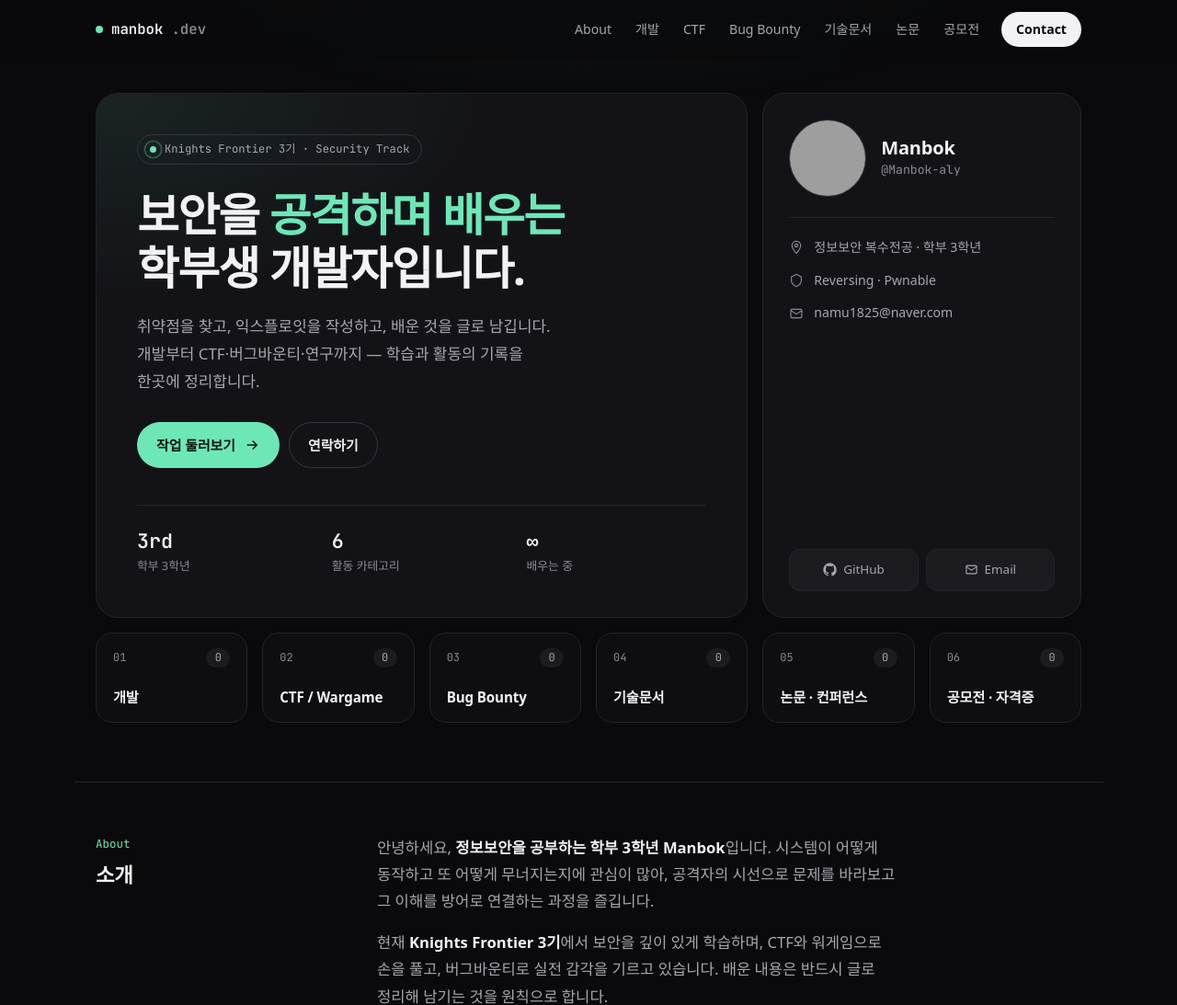
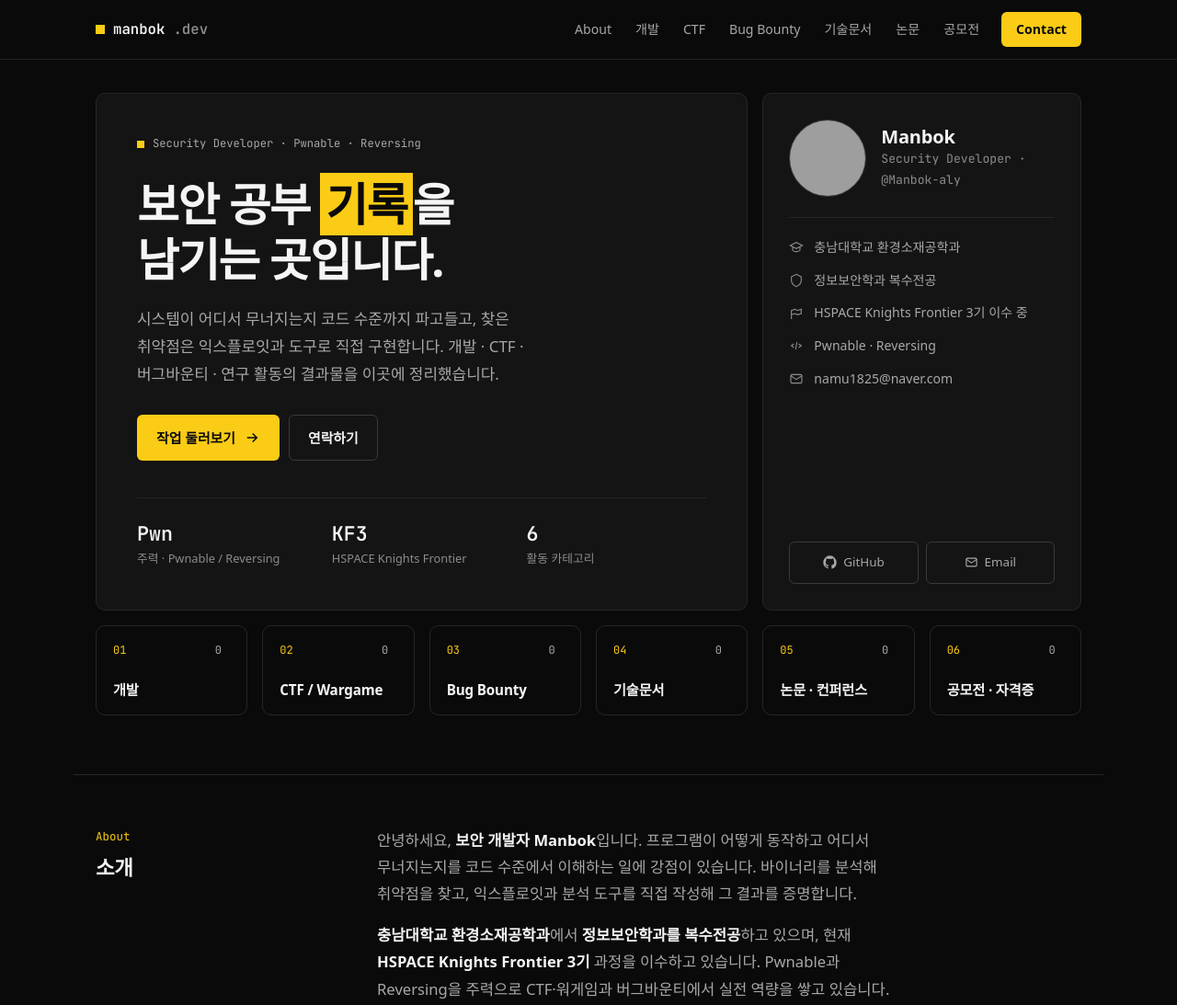
Before and after one commit to Manbok-aly/manbok, a website: page index.html in a window 1280 px wide. Shown: the top 1093 px of the page at 92% size. Drawn offline with Linux system fonts and the light colour scheme; grey boxes are pictures that could not be loaded; a web font is replaced by a local one.

Commit message:
사이트 디자인수정

```diff
--- a/index.html
+++ b/index.html
@@ -3,10 +3,10 @@
 <head>
   <meta charset="UTF-8" />
   <meta name="viewport" content="width=device-width, initial-scale=1.0" />
-  <title>Manbok · Security Portfolio</title>
-  <meta name="description" content="정보보안을 공부하는 학부생 Manbok의 포트폴리오 — 개발, CTF/Wargame, Bug Bounty, 기술문서, 논문, 공모전·자격증" />
-  <meta property="og:title" content="Manbok · Security Portfolio" />
-  <meta property="og:description" content="Knights Frontier 3기 · 보안을 공부하는 학부생의 포트폴리오" />
+  <title>Manbok · Security Developer</title>
+  <meta name="description" content="보안 개발자 Manbok의 포트폴리오 — 개발, CTF/Wargame, Bug Bounty, 기술문서, 논문, 공모전·자격증" />
+  <meta property="og:title" content="Manbok · Security Developer" />
+  <meta property="og:description" content="Pwnable · Reversing 중심의 보안 개발자 Manbok의 포트폴리오" />
   <meta property="og:type" content="website" />
   <link rel="preconnect" href="https://fonts.googleapis.com" />
   <link rel="preconnect" href="https://fonts.gstatic.com" crossorigin />
@@ -16,29 +16,27 @@
     :root {
       color-scheme: dark;
 
-      /* neutral dark base + a single mint accent */
-      --bg: #0a0a0c;
-      --bg-2: #0e0e11;
-      --surface: #131317;
-      --surface-2: #1b1b20;
-      --border: #232329;
-      --border-light: #34343c;
+      /* black base + one solid yellow accent */
+      --bg: #0a0a0a;
+      --bg-2: #0f0f0f;
+      --surface: #141414;
+      --surface-2: #1c1c1c;
+      --border: #262626;
+      --border-light: #3a3a3a;
 
-      --text: #f2f2f4;
-      --text-mid: #a6a6b0;
-      --text-dim: #8a8a94;
+      --text: #f5f5f5;
+      --text-mid: #a8a8a8;
+      --text-dim: #8c8c8c;
 
-      --brand: #6ee7b7;
-      --brand-ink: #04130d;               /* text on top of --brand */
-      --brand-soft: rgba(110, 231, 183, .1);
+      --brand: #facc15;
+      --brand-ink: #0a0a0a;               /* text on top of --brand */
 
-      --radius: 18px;
-      --radius-sm: 10px;
+      --radius: 10px;
+      --radius-sm: 6px;
       --maxw: 1120px;
       --nav-h: 64px;
       --mono: 'JetBrains Mono', ui-monospace, monospace;
       --sans: 'Pretendard', system-ui, -apple-system, 'Segoe UI', sans-serif;
-      --shadow: 0 24px 60px -30px rgba(0, 0, 0, .8);
     }
 
     * { box-sizing: border-box; margin: 0; padding: 0; }
@@ -54,78 +52,57 @@
       overflow-x: hidden;
     }
     a { color: inherit; text-decoration: none; }
-    ::selection { background: rgba(110, 231, 183, .28); }
-
-    /* one soft glow behind the top of the page */
-    body::before {
-      content: "";
-      position: fixed; inset: 0; z-index: -2;
-      background: radial-gradient(900px 460px at 50% -200px, rgba(110, 231, 183, .1), transparent 70%);
-      pointer-events: none;
-    }
+    ::selection { background: var(--brand); color: var(--brand-ink); }
 
     .wrap { max-width: var(--maxw); margin: 0 auto; padding-inline: 24px; }
 
     /* ===================== NAV ===================== */
     header.nav {
       position: sticky; top: 0; z-index: 100;
-      -webkit-backdrop-filter: blur(16px) saturate(140%);
-      backdrop-filter: blur(16px) saturate(140%);
-      background: rgba(10, 10, 12, .72);
-      border-bottom: 1px solid transparent;
-      transition: border-color .3s;
+      background: var(--bg);
+      border-bottom: 1px solid var(--border);
     }
-    header.nav.scrolled { border-bottom-color: var(--border); }
     .nav-inner { display: flex; align-items: center; justify-content: space-between; height: var(--nav-h); }
     .logo { font-family: var(--mono); font-weight: 600; font-size: .98rem; display: flex; align-items: center; gap: 9px; }
-    .logo .dot { width: 8px; height: 8px; border-radius: 50%; background: var(--brand); }
+    .logo .dot { width: 10px; height: 10px; background: var(--brand); }
     .logo b { font-weight: 600; color: var(--text-dim); }
     .nav-links { display: flex; align-items: center; gap: 2px; }
-    .nav-links a {
-      font-size: .88rem; color: var(--text-mid); padding: 7px 12px; border-radius: 8px;
-      transition: color .2s, background .2s;
-    }
-    .nav-links a:hover { color: var(--text); background: rgba(255, 255, 255, .05); }
+    .nav-links a { font-size: .88rem; color: var(--text-mid); padding: 7px 12px; }
+    .nav-links a:hover { color: var(--brand); }
     .nav-links a.nav-cta {
       margin-left: 10px; font-weight: 600; padding: 7px 16px;
-      color: var(--bg); background: var(--text); border-radius: 999px;
+      color: var(--brand-ink); background: var(--brand); border-radius: var(--radius-sm);
     }
-    .nav-links a.nav-cta:hover { color: var(--bg); background: #fff; }
-    .nav-toggle { display: none; background: none; border: 1px solid var(--border-light); color: var(--text); border-radius: 9px; padding: 5px 12px; font-size: 1.15rem; cursor: pointer; }
+    .nav-links a.nav-cta:hover { color: var(--brand-ink); }
+    .nav-toggle { display: none; background: none; border: 1px solid var(--border-light); color: var(--text); border-radius: var(--radius-sm); padding: 5px 12px; font-size: 1.15rem; cursor: pointer; }
 
-    /* ===================== HERO (bento) ===================== */
+    /* ===================== HERO ===================== */
     .hero { padding-block: 36px 64px; }
     .bento { display: grid; grid-template-columns: repeat(12, minmax(0, 1fr)); gap: 16px; }
-    .tile { background: var(--surface); border: 1px solid var(--border); border-radius: 24px; }
+    .tile { background: var(--surface); border: 1px solid var(--border); border-radius: var(--radius); }
 
-    .intro {
-      grid-column: span 8; display: flex; flex-direction: column; padding: 44px;
-      background: radial-gradient(620px 320px at 0% 0%, rgba(110, 231, 183, .08), transparent 70%), var(--surface);
-    }
+    .intro { grid-column: span 8; display: flex; flex-direction: column; padding: 44px; }
     .eyebrow {
       align-self: flex-start; display: inline-flex; align-items: center; gap: 9px;
-      font-family: var(--mono); font-size: .76rem; color: var(--text-mid);
-      border: 1px solid var(--border-light); padding: 5px 13px; border-radius: 999px; margin-bottom: 26px;
+      font-family: var(--mono); font-size: .76rem; color: var(--text-mid); margin-bottom: 26px;
     }
-    .eyebrow .pulse { width: 7px; height: 7px; border-radius: 50%; background: var(--brand); position: relative; }
-    .eyebrow .pulse::after { content: ""; position: absolute; inset: -4px; border-radius: 50%; border: 1px solid var(--brand); animation: ping 1.8s ease-out infinite; }
-    @keyframes ping { 0% { transform: scale(.6); opacity: .9; } 100% { transform: scale(1.9); opacity: 0; } }
+    .eyebrow .pulse { width: 8px; height: 8px; background: var(--brand); }
 
-    .hero h1 { font-size: clamp(2rem, 4.4vw, 3.1rem); line-height: 1.16; letter-spacing: -.03em; font-weight: 700; }
-    .hero h1 .grad { color: var(--brand); }
+    .hero h1 { font-size: clamp(2rem, 4.4vw, 3.1rem); line-height: 1.2; letter-spacing: -.03em; font-weight: 700; }
+    .hero h1 .grad {
+      background: var(--brand); color: var(--brand-ink); padding: 0 .12em;
+      -webkit-box-decoration-break: clone; box-decoration-break: clone;
+    }
     .hero .lead { color: var(--text-mid); font-size: 1.06rem; margin-top: 20px; max-width: 48ch; }
     .hero .actions { display: flex; gap: 10px; flex-wrap: wrap; margin-top: 30px; }
     .btn {
       display: inline-flex; align-items: center; gap: 9px;
-      font-size: .93rem; font-weight: 600; padding: 11px 20px; border-radius: 999px;
+      font-size: .93rem; font-weight: 600; padding: 11px 20px; border-radius: var(--radius-sm);
       border: 1px solid transparent; cursor: pointer;
-      transition: transform .15s, filter .15s, background .2s, border-color .2s;
     }
-    .btn:hover { transform: translateY(-2px); }
     .btn-primary { background: var(--brand); color: var(--brand-ink); }
-    .btn-primary:hover { filter: brightness(1.08); }
     .btn-ghost { border-color: var(--border-light); color: var(--text); }
-    .btn-ghost:hover { background: var(--surface-2); }
+    .btn-ghost:hover { border-color: var(--brand); color: var(--brand); }
 
     .hero-stats {
       display: grid; grid-template-columns: repeat(3, minmax(0, 1fr)); gap: 16px;
@@ -151,24 +128,21 @@
     .profile-card .socials a {
       flex: 1; display: flex; align-items: center; justify-content: center; gap: 7px;
       font-size: .84rem; font-weight: 500; color: var(--text-mid);
-      background: var(--surface-2); border: 1px solid var(--border); border-radius: 12px; padding: 10px;
-      transition: color .2s, border-color .2s;
+      border: 1px solid var(--border-light); border-radius: var(--radius-sm); padding: 10px;
     }
-    .profile-card .socials a:hover { color: var(--text); border-color: var(--border-light); }
+    .profile-card .socials a:hover { color: var(--brand); border-color: var(--brand); }
     .profile-card .socials svg { width: 15px; height: 15px; }
 
     /* category shortcuts */
     .quick-row { grid-column: 1 / -1; display: grid; grid-template-columns: repeat(6, minmax(0, 1fr)); gap: 16px; }
     .quick {
       display: flex; flex-direction: column; justify-content: space-between; gap: 22px;
-      padding: 16px 18px; background: var(--bg-2); border: 1px solid var(--border); border-radius: var(--radius);
-      transition: transform .2s, border-color .2s, background .2s;
+      padding: 16px 18px; border: 1px solid var(--border); border-radius: var(--radius);
     }
-    .quick:hover { transform: translateY(-2px); border-color: var(--border-light); background: var(--surface); }
+    .quick:hover { border-color: var(--brand); }
     .quick .q-top { display: flex; align-items: center; justify-content: space-between; font-family: var(--mono); font-size: .75rem; color: var(--text-dim); }
-    .quick .q-num { transition: color .2s; }
-    .quick:hover .q-num { color: var(--brand); }
-    .quick .q-count { min-width: 26px; text-align: center; padding: 0 8px; border-radius: 999px; background: var(--surface-2); color: var(--text-mid); }
+    .quick .q-num { color: var(--brand); }
+    .quick .q-count { min-width: 26px; text-align: center; color: var(--text-mid); }
     .quick .q-name { font-size: .95rem; font-weight: 600; letter-spacing: -.01em; line-height: 1.4; }
 
     /* ===================== SECTIONS ===================== */
@@ -187,16 +161,15 @@
     .sec-head .kicker { font-family: var(--mono); font-size: .78rem; color: var(--brand); }
     .sec-head h2 { font-size: 1.4rem; font-weight: 700; letter-spacing: -.02em; line-height: 1.35; }
     .sec-head .desc { color: var(--text-dim); font-size: .9rem; line-height: 1.65; }
-    .sec-head .count { font-family: var(--mono); font-size: .76rem; color: var(--text-mid); border: 1px solid var(--border); padding: 3px 11px; border-radius: 999px; }
+    .sec-head .count { font-family: var(--mono); font-size: .76rem; color: var(--text-dim); }
 
     /* ===================== CARDS ===================== */
     .grid { display: grid; grid-template-columns: repeat(auto-fill, minmax(280px, 1fr)); gap: 16px; align-content: start; }
     .card {
       position: relative; background: var(--surface); border: 1px solid var(--border);
       border-radius: var(--radius); padding: 24px; overflow: hidden;
-      transition: transform .2s, border-color .2s, box-shadow .2s;
     }
-    .card:hover { transform: translateY(-3px); border-color: var(--border-light); box-shadow: var(--shadow); }
+    .card:hover { border-color: var(--brand); }
     .card h3 { font-size: 1.1rem; font-weight: 700; letter-spacing: -.01em; line-height: 1.45; margin: 10px 0 8px; }
     .card p { color: var(--text-mid); font-size: .92rem; }
     .card .foot { margin-top: 18px; display: flex; align-items: center; justify-content: space-between; }
@@ -207,11 +180,11 @@
     .empty {
       grid-column: 1 / -1;
       display: flex; align-items: center; gap: 16px;
-      border: 1px solid var(--border); border-radius: var(--radius);
-      padding: 20px 22px; background: var(--bg-2);
+      border: 1px dashed var(--border-light); border-radius: var(--radius);
+      padding: 20px 22px;
     }
-    .empty .ic { width: 38px; height: 38px; border-radius: 11px; background: var(--surface-2); display: flex; align-items: center; justify-content: center; flex: none; }
-    .empty .ic svg { width: 19px; height: 19px; color: var(--text-mid); }
+    .empty .ic { width: 38px; height: 38px; display: flex; align-items: center; justify-content: center; flex: none; }
+    .empty .ic svg { width: 20px; height: 20px; color: var(--text-dim); }
     .empty .t { font-size: .9rem; line-height: 1.65; color: var(--text-dim); }
     .empty .t b { color: var(--text); font-weight: 600; }
     .empty .t span { font-family: var(--mono); font-size: .76rem; }
@@ -225,12 +198,16 @@
     /* ===================== CONTACT ===================== */
     .contact {
       display: flex; align-items: center; justify-content: space-between; gap: 28px 40px; flex-wrap: wrap;
-      background: radial-gradient(520px 260px at 100% 0%, rgba(110, 231, 183, .1), transparent 70%), var(--surface);
-      border: 1px solid var(--border); border-radius: 24px; padding: 44px;
+      background: var(--brand); color: var(--brand-ink);
+      border-radius: var(--radius); padding: 44px;
     }
     .contact h2 { font-size: clamp(1.5rem, 3vw, 2rem); font-weight: 700; letter-spacing: -.02em; line-height: 1.3; }
-    .contact p { color: var(--text-mid); margin-top: 8px; }
+    .contact p { color: rgba(10, 10, 10, .72); margin-top: 8px; }
     .contact .actions { display: flex; gap: 10px; flex-wrap: wrap; }
+    .contact .btn-primary { background: var(--brand-ink); color: var(--brand); }
+    .contact .btn-ghost { border-color: var(--brand-ink); color: var(--brand-ink); }
+    .contact .btn-ghost:hover { background: var(--brand-ink); color: var(--brand); }
+    .contact :is(a, button):focus-visible { outline-color: var(--brand-ink); }
 
     /* ===================== FOOTER ===================== */
     footer.site { border-top: 1px solid var(--border); margin-top: 24px; padding: 28px 0; }
@@ -238,16 +215,15 @@
     .foot-inner .c { font-family: var(--mono); font-size: .78rem; color: var(--text-dim); }
     .foot-inner .links { display: flex; gap: 18px; }
     .foot-inner .links a { font-size: .85rem; color: var(--text-mid); }
-    .foot-inner .links a:hover { color: var(--text); }
+    .foot-inner .links a:hover { color: var(--brand); }
 
     /* to top */
-    .totop { position: fixed; right: 24px; bottom: 24px; width: 42px; height: 42px; border-radius: 50%; background: var(--surface-2); border: 1px solid var(--border-light); color: var(--text); display: flex; align-items: center; justify-content: center; cursor: pointer; opacity: 0; pointer-events: none; transition: opacity .3s, transform .2s; z-index: 90; }
+    .totop { position: fixed; right: 24px; bottom: 24px; width: 42px; height: 42px; border-radius: var(--radius-sm); background: var(--brand); border: 0; color: var(--brand-ink); display: flex; align-items: center; justify-content: center; cursor: pointer; opacity: 0; pointer-events: none; transition: opacity .2s; z-index: 90; }
     .totop.show { opacity: 1; pointer-events: auto; }
-    .totop:hover { transform: translateY(-3px); }
 
-    /* reveal animation */
-    .reveal { opacity: 0; transform: translateY(20px); transition: opacity .6s ease, transform .6s cubic-bezier(.22, 1, .36, 1); }
-    .reveal.in { opacity: 1; transform: none; }
+    /* reveal: a plain fade-in */
+    .reveal { opacity: 0; transition: opacity .4s ease; }
+    .reveal.in { opacity: 1; }
 
     /* ===================== RESPONSIVE ===================== */
     @media (max-width: 960px) {
@@ -268,8 +244,7 @@
     }
     @media (prefers-reduced-motion: reduce) {
       html { scroll-behavior: auto; }
-      .reveal { opacity: 1; transform: none; transition: none; }
-      .eyebrow .pulse::after { animation: none; }
+      .reveal { opacity: 1; transition: none; }
     }
   </style>
   <link rel="stylesheet" href="posts.css" />
@@ -299,11 +274,11 @@
     <section class="hero wrap">
       <div class="bento">
         <div class="tile intro reveal">
-          <span class="eyebrow"><span class="pulse"></span>Knights Frontier 3기 · Security Track</span>
-          <h1>보안을 <span class="grad">공격하며 배우는</span><br />학부생 개발자입니다.</h1>
+          <span class="eyebrow"><span class="pulse"></span>Security Developer · Pwnable · Reversing</span>
+          <h1>보안 공부 <span class="grad">기록</span>을<br />남기는 곳입니다.</h1>
           <p class="lead">
-            취약점을 찾고, 익스플로잇을 작성하고, 배운 것을 글로 남깁니다.
-            개발부터 CTF·버그바운티·연구까지 — 학습과 활동의 기록을 한곳에 정리합니다.
+            시스템이 어디서 무너지는지 코드 수준까지 파고들고, 찾은 취약점은 익스플로잇과 도구로 직접 구현합니다.
+            개발 · CTF · 버그바운티 · 연구 활동의 결과물을 이곳에 정리했습니다.
           </p>
           <div class="actions">
             <a href="#dev" class="btn btn-primary">
@@ -313,9 +288,9 @@
             <a href="#contact" class="btn btn-ghost">연락하기</a>
           </div>
           <div class="hero-stats">
-            <div class="st"><div class="n">3rd</div><div class="l">학부 3학년</div></div>
+            <div class="st"><div class="n">Pwn</div><div class="l">주력 · Pwnable / Reversing</div></div>
+            <div class="st"><div class="n">KF3</div><div class="l">HSPACE Knights Frontier</div></div>
             <div class="st"><div class="n">6</div><div class="l">활동 카테고리</div></div>
-            <div class="st"><div class="n">∞</div><div class="l">배우는 중</div></div>
           </div>
         </div>
 
@@ -332,17 +307,25 @@
             </div>
             <div>
               <h2 class="profile-name">Manbok</h2>
-              <div class="handle">@Manbok-aly</div>
+              <div class="handle">Security Developer · @Manbok-aly</div>
             </div>
           </div>
           <ul class="meta">
             <li>
-              <svg viewBox="0 0 24 24" fill="none" stroke="currentColor" stroke-width="1.7"><path d="M12 2a7 7 0 0 0-7 7c0 5 7 13 7 13s7-8 7-13a7 7 0 0 0-7-7z"/><circle cx="12" cy="9" r="2.5"/></svg>
-              정보보안 복수전공 · 학부 3학년
+              <svg viewBox="0 0 24 24" fill="none" stroke="currentColor" stroke-width="1.7"><path d="M2 9l10-5 10 5-10 5z"/><path d="M6 11v5c0 1.5 3 3 6 3s6-1.5 6-3v-5"/></svg>
+              충남대학교 환경소재공학과
             </li>
             <li>
               <svg viewBox="0 0 24 24" fill="none" stroke="currentColor" stroke-width="1.7"><path d="M12 2l8 4v6c0 5-3.5 8-8 10-4.5-2-8-5-8-10V6z"/></svg>
-              Reversing · Pwnable
+              정보보안학과 복수전공
+            </li>
+            <li>
+              <svg viewBox="0 0 24 24" fill="none" stroke="currentColor" stroke-width="1.7"><path d="M4 21v-7M4 14l6-2 4 2 6-2V5l-6 2-4-2-6 2z"/></svg>
+              HSPACE Knights Frontier 3기 이수 중
+            </li>
+            <li>
+              <svg viewBox="0 0 24 24" fill="none" stroke="currentColor" stroke-width="1.7"><path d="M8 9l-4 3 4 3M16 9l4 3-4 3M13 6l-2 12"/></svg>
+              Pwnable · Reversing
             </li>
             <li>
               <svg viewBox="0 0 24 24" fill="none" stroke="currentColor" stroke-width="1.7"><rect x="3" y="5" width="18" height="14" rx="2"/><path d="M3 7l9 6 9-6"/></svg>
@@ -383,18 +366,18 @@
       </div>
       <div class="about-text reveal">
         <p>
-          안녕하세요, <span class="hl">정보보안을 공부하는 학부 3학년 Manbok</span>입니다.
-          시스템이 어떻게 동작하고 또 어떻게 무너지는지에 관심이 많아, 공격자의 시선으로
-          문제를 바라보고 그 이해를 방어로 연결하는 과정을 즐깁니다.
+          안녕하세요, <span class="hl">보안 개발자 Manbok</span>입니다.
+          프로그램이 어떻게 동작하고 어디서 무너지는지를 코드 수준에서 이해하는 일에 강점이 있습니다.
+          바이너리를 분석해 취약점을 찾고, 익스플로잇과 분석 도구를 직접 작성해 그 결과를 증명합니다.
         </p>
         <p>
-          현재 <span class="hl">Knights Frontier 3기</span>에서 보안을 깊이 있게 학습하며,
-          CTF와 워게임으로 손을 풀고, 버그바운티로 실전 감각을 기르고 있습니다.
-          배운 내용은 반드시 글로 정리해 남기는 것을 원칙으로 합니다.
+          <span class="hl">충남대학교 환경소재공학과</span>에서 <span class="hl">정보보안학과를 복수전공</span>하고 있으며,
+          현재 <span class="hl">HSPACE Knights Frontier 3기</span> 과정을 이수하고 있습니다.
+          Pwnable과 Reversing을 주력으로 CTF·워게임과 버그바운티에서 실전 역량을 쌓고 있습니다.
         </p>
         <p>
-          이 포트폴리오는 <span class="hl">개발 · CTF · 버그바운티 · 기술문서 · 논문 · 공모전</span>의
-          여섯 갈래로 제 성장 기록을 모아두는 공간입니다. 아래에서 각 활동을 확인해 주세요.
+          만든 것은 코드로, 배운 것은 글로 남기는 것을 원칙으로 합니다.
+          아래에 <span class="hl">개발 · CTF · 버그바운티 · 기술문서 · 논문 · 공모전</span> 여섯 분야의 결과물을 정리했습니다.
         </p>
       </div>
     </section>
@@ -405,7 +388,7 @@
         <div class="left">
           <span class="kicker">01</span>
           <h2>개발 · Development</h2>
-          <p class="desc">보안 도구, 사이드 프로젝트, 자동화 스크립트 등 직접 만든 결과물.</p>
+          <p class="desc">직접 설계하고 구현한 보안 도구, 프로젝트, 자동화 스크립트.</p>
         </div>
         <span class="count">0 projects</span>
       </div>
@@ -511,8 +494,8 @@
     <section class="sec wrap" id="contact">
       <div class="contact reveal">
         <div>
-          <h2>함께 이야기 나눠요</h2>
-          <p>협업 제안, 스터디, 혹은 그냥 보안 이야기까지 — 편하게 연락 주세요.</p>
+          <h2>함께 일할 기회를 찾고 있습니다</h2>
+          <p>채용·인턴십 제안과 프로젝트 협업 모두 환영합니다. 메일 주시면 빠르게 회신드리겠습니다.</p>
         </div>
         <div class="actions">
           <a href="mailto:namu1825@naver.com" class="btn btn-primary">
@@ -531,7 +514,7 @@
   <!-- ===================== FOOTER ===================== -->
   <footer class="site">
     <div class="wrap foot-inner">
-      <span class="c">© 2026 Manbok · Knights Frontier 3기</span>
+      <span class="c">© 2026 Manbok · Security Developer</span>
       <div class="links">
         <a href="https://github.com/Manbok-aly" target="_blank" rel="noopener">GitHub</a>
         <a href="mailto:namu1825@naver.com">Email</a>
--- a/posts.css
+++ b/posts.css
@@ -16,8 +16,8 @@
 /* ---------- post page ---------- */
 .post-article {
   max-width: 760px; margin: 0 auto; padding: 30px;
-  background: var(--bg-2); color: var(--text); border: 1px solid var(--border-light);
-  border-radius: 20px; box-shadow: var(--shadow);
+  background: var(--bg-2); color: var(--text); border: 1px solid var(--border);
+  border-radius: var(--radius);
 }
 .post-heading { display: flex; align-items: center; justify-content: space-between; gap: 16px; }
 .post-heading a:hover { color: var(--brand); }
```
Also changed, not shown: posts/request_4.md (deleted, +0 -14 lines).
